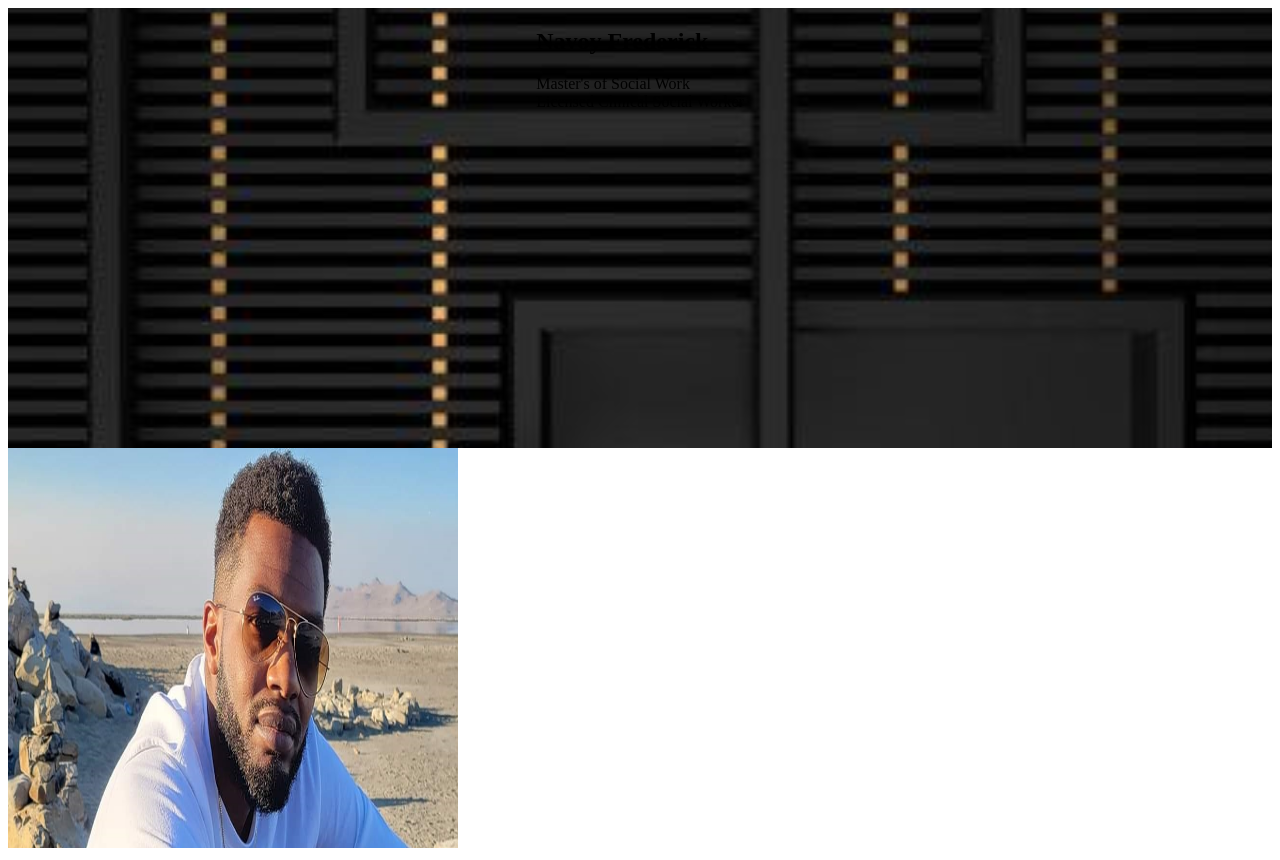
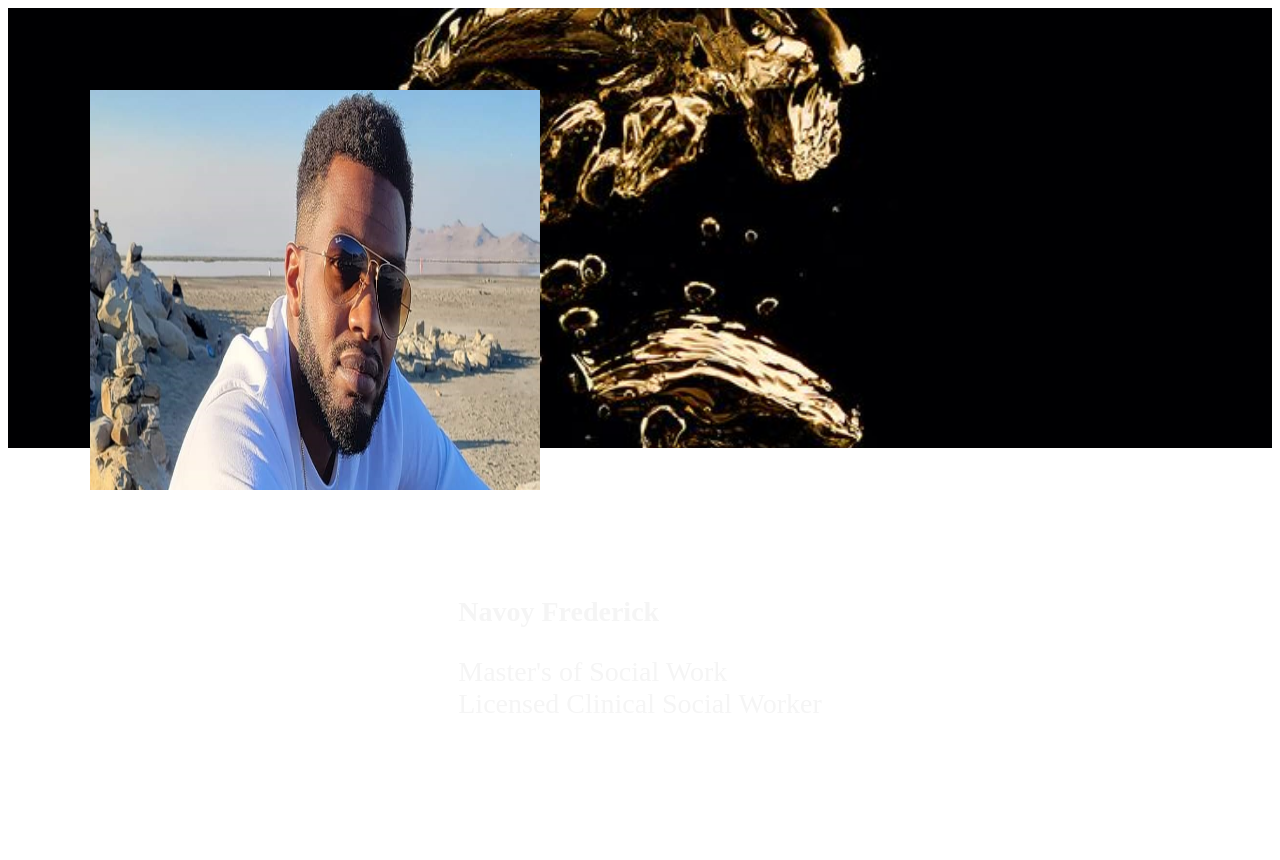
Before and after one commit to todd1terry1/Navoy-s-Portfolio-Page, a plain HTML site: page index.html in a window 1280 px wide. After the commit the page ends 800 px from the top, so only its background shows below. Drawn offline with Linux system fonts and the light colour scheme.

Commit message:
css add-ons

```diff
--- a/index.html
+++ b/index.html
@@ -10,6 +10,11 @@
 </head>
 <body>
   <section class="pic">
+   <div class="hero-cta">
+    <div>
+      <img width="450" height="400" src="./images/navoy.jpg" alt="" />
+    </div>
+  </div>
     <!--<div class="container">
         <div class="row">-->
             <div class="col-xl-6">
@@ -26,8 +31,5 @@
         </div>
     </div>
   </section>
-  <div>
-    <img width="450" height="400" src="./images/navoy.jpg" alt="" />
-</div>
 </body>
 </html>
--- a/styles.css
+++ b/styles.css
@@ -1,5 +1,5 @@
 .pic {
-    background-image: url(./images/back2.jpg);
+    background-image: url(./images/back.jpg);
     background-size: cover;
     display: flex;
     justify-content: center;
@@ -11,6 +11,12 @@
     width: 100%;
     flex-direction: row;
     flex-flow: wrap;
+    background-repeat: no-repeat;
+    }
+
+    section h1, p {
+            font-size: 28px;
+            color: whitesmoke;
     }
 
     .hero-cta {
@@ -21,3 +27,8 @@
         font-size: 18px;
         line-height: 1.2;
         }
+
+        img {
+          display: flex;
+          align-items: flex-start;
+        }
```
